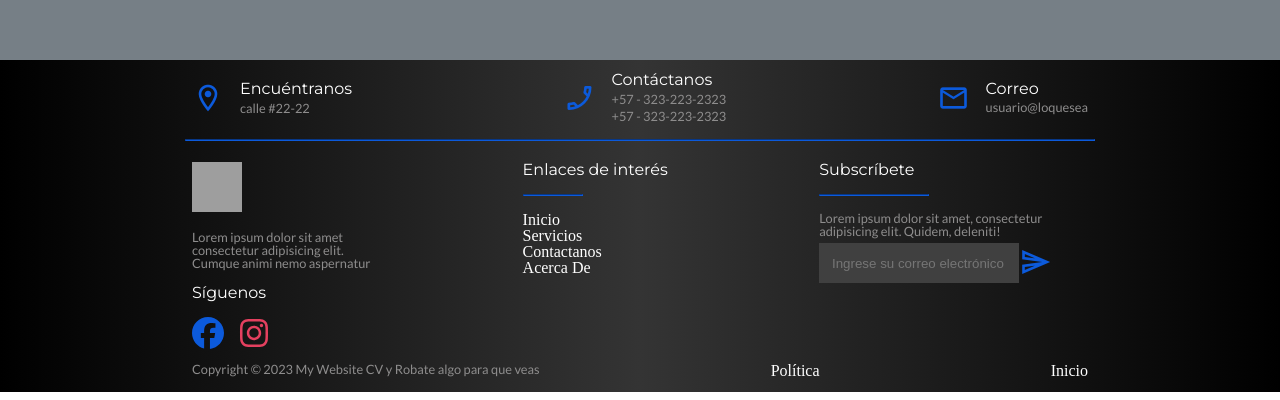
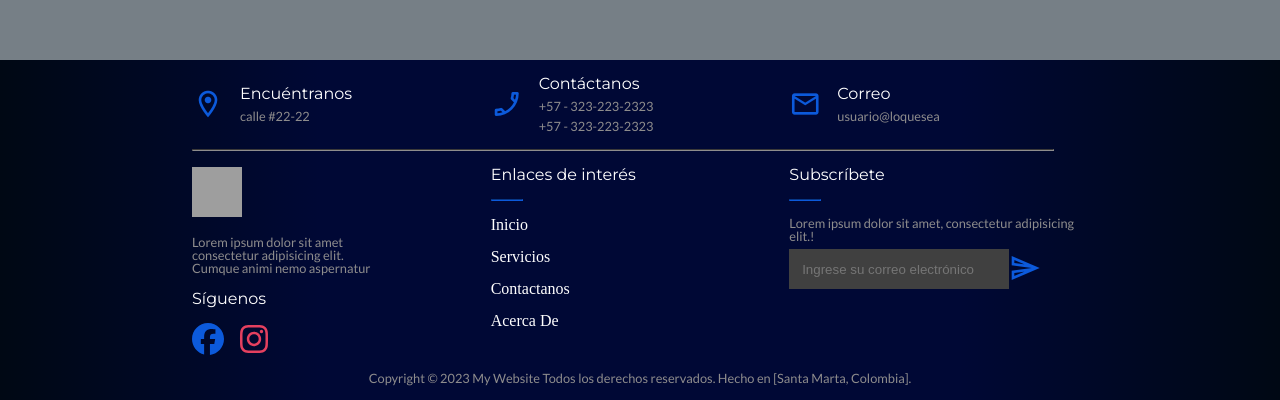
Before and after one commit to LST-Developers/company-website, a React (Create React App) app: page / in a window 1280 px wide. Shown: the part 1987-2387 px from the top of the page. Built offline with nearby package versions, Linux system fonts and the light colour scheme; grey boxes are pictures that could not be loaded.

Commit message:
Se modifico, actualizo y mejoró el diseño del Footer

```diff
--- a/src/components/Footer.jsx
+++ b/src/components/Footer.jsx
@@ -5,7 +5,8 @@ import { faInstagram } from "@fortawesome/free-brands-svg-icons";
 
 function Footer() {
     return (
-        <footer className="containerFooter">
+        <footer >
+            <div className="containerFooter">
                 <div className="infoContact">
                     <div className="findUs">
                         <span className="material-icons-outlined">
@@ -72,13 +73,13 @@ function Footer() {
                         <ul>
                             <li>
                                 <a className="linksUtil" href="#">Inicio</a>
-                            </li>
+                            </li><br />
                             <li>
                                 <a className="linksUtil" href="#">Servicios</a>
-                            </li>
+                            </li><br />
                             <li>
                                 <a className="linksUtil" href="#">Contactanos</a>
-                            </li>
+                            </li><br />
                             <li>
                                 <a className="linksUtil" href="#">Acerca De</a>
                             </li>
@@ -87,7 +88,7 @@ function Footer() {
                     <div className="subscribe">
                         <h4>Subscríbete</h4>
                         <hr className="shortLine" />
-                        <p>Lorem ipsum dolor sit amet, consectetur adipisicing elit. Quidem, deleniti!</p>
+                        <p>Lorem ipsum dolor sit amet, consectetur adipisicing elit.!</p>
                         <div className="containerEmail">
                             <input
                                 type="email"
@@ -98,18 +99,12 @@ function Footer() {
                             <a href=""><span className="material-icons-outlined">
                                 send
                             </span></a>
-
                         </div>
                     </div>
                 </div>
                 <div className="infoLegal">
-                    <p>
-                        Copyright © 2023 My Website CV y Robate algo para que
-                        veas
-                    </p>
-                    <a className="linksUtil" href="#">Política</a>
-
-                    <a className="linksUtil" href="#">Inicio</a>
+                    <p>Copyright © 2023 My Website Todos los derechos reservados. Hecho en [Santa Marta, Colombia].</p>
+                </div>
                 </div>
         </footer>
     );
--- a/src/sass/layout/_footer.scss
+++ b/src/sass/layout/_footer.scss
@@ -1,40 +1,48 @@
 $colorprincipal: black;
 footer {
-    background: linear-gradient(to right, black, #343434, #000000);
+    /* background: linear-gradient(to right, black, #343434, #000000); */
+    /* background: linear-gradient(to right, #262626, #000000, #262626); */
+    /* background: linear-gradient(to right, rgb(234, 234, 234), rgb(198, 198, 198), rgb(234, 234, 234)); */
+    background: linear-gradient(to right, #000814,#000835, #000835, #000835,#000814);
     display: flex;
     flex-direction: column;
     align-items: center;
 
+    .containerFooter{
+        width: 70%;
+    }
+
+    .longLine {
+        width: 96%;
+        margin-top: 1rem;
+        border-color: #8e8d8d;
+        margin-left: initial;
+    }
 
     h4{
         color: white;
+        /* color: $colorprincipal;  */
         font-size: 1rem;
     }
     p{
         font-size: 0.8rem;
         color: #8e8d8d;
     }
-
-    .longLine {
-        width: 71%;
-        margin-top: 1rem;
-        border-color: #0c5adb;
-    }
-
     .infoContact {
         display: flex;
         justify-content: space-between;
-        width: 70%;
+        width: 100%;
         text-align: left;
-        margin-top: 1%;
+        margin-top: 1rem;
 
         p{
-            margin-top: 4%;
+            margin-top: 0.5rem;
         }
 
         .findUs {
             display: flex;
             align-items: center;
+            width: 40%;
         }
 
         .findUs span {
@@ -47,13 +55,13 @@ footer {
     .infoUseful {
         display: flex;
         justify-content: space-between;
-        width: 70%;
+        width: 100%;
         text-align: left;
-        margin-top: 1%;
+        margin-top: 1rem;
 
 
         .subscribe{
-            width: 30%;
+            width: 40%;
             .containerEmail{
                 display: flex;
                 align-items: center;
@@ -68,11 +76,11 @@ footer {
         }
 
         .infogeneral {
-            width: 20%;
+            width: 40%;
         }
 
         .logosRedes {
-            width: 100%;
+            width: 60%;
             p {
                 margin-top: 1rem;
                 margin-bottom: 1rem;
@@ -96,7 +104,7 @@ footer {
         }
 
         .shortLine {
-            width: 40%;
+            width: 10%;
             text-align: left;
             margin: 0;
             margin-top: 1rem;
@@ -114,6 +122,8 @@ footer {
         }
 
         .usefulLinks{
+            width: 40%;
+
             .linksUtil{
                 text-decoration: none;
                 color: white;
@@ -124,16 +134,9 @@ footer {
     }
 
     .infoLegal {
-        display: flex;
-        justify-content: space-between;
-        width: 70%;
-        text-align: left;
-        margin-top: 1%;
-        margin-bottom: 1%;
-
-        .linksUtil{
-            text-decoration: none;
-            color: white;
-        }
+        width: 100%;
+        margin-top: 1rem;
+        margin-bottom: 1rem;
+        text-align: center;
     }
 }
```
